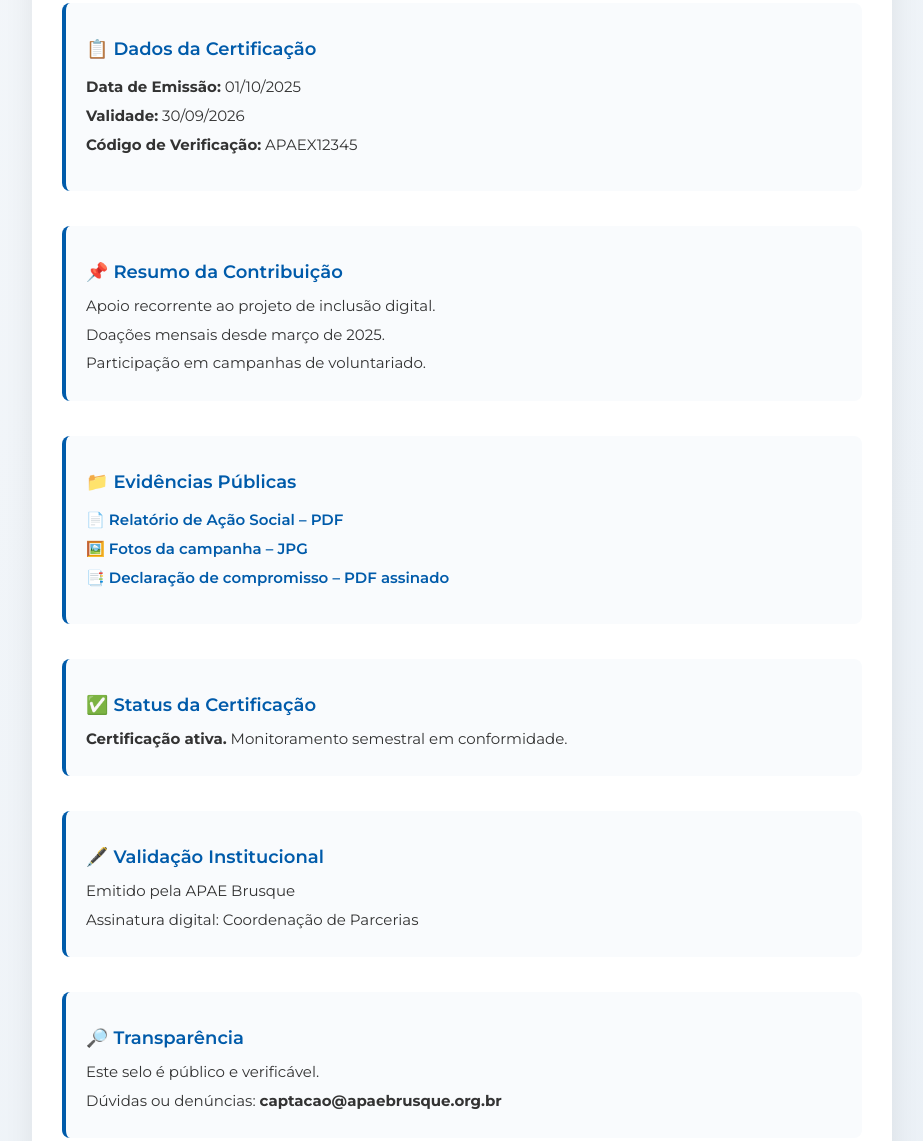
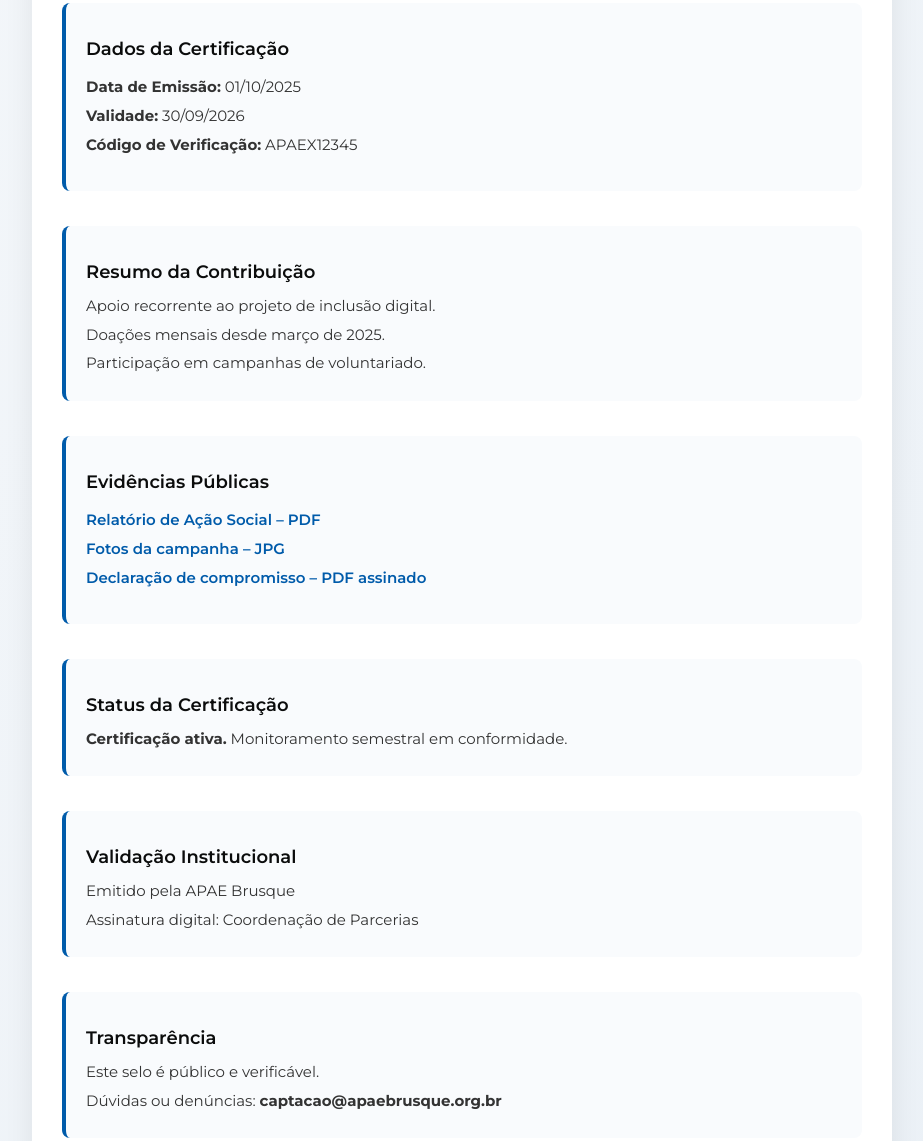
Before and after one commit to lucaspicon/landingpageApae, a plain HTML site: page index.html in a window 1280 px wide. Shown: the part 392-1533 px from the top of the page, without its empty margins (178-1101 px from the left). Drawn offline with Linux system fonts and the light colour scheme.

Commit message:
Remover emojis dos títulos das seções e ajustar cores no cabeçalho e nas seções

```diff
--- a/index.html
+++ b/index.html
@@ -20,7 +20,7 @@
 </header>
 
     <section>
-      <h2>📋 Dados da Certificação</h2>
+      <h2>Dados da Certificação</h2>
       <ul>
         <li><strong>Data de Emissão:</strong> 01/10/2025</li>
         <li><strong>Validade:</strong> 30/09/2026</li>
@@ -29,34 +29,34 @@
     </section>
 
     <section>
-      <h2>📌 Resumo da Contribuição</h2>
+      <h2>Resumo da Contribuição</h2>
       <p>Apoio recorrente ao projeto de inclusão digital.</p>
       <p>Doações mensais desde março de 2025.</p>
       <p>Participação em campanhas de voluntariado.</p>
     </section>
 
     <section>
-      <h2>📁 Evidências Públicas</h2>
+      <h2>Evidências Públicas</h2>
       <ul class="evidence">
-        <li><a href="#">📄 Relatório de Ação Social – PDF</a></li>
-        <li><a href="#">🖼️ Fotos da campanha – JPG</a></li>
-        <li><a href="#">📑 Declaração de compromisso – PDF assinado</a></li>
+        <li><a href="#">Relatório de Ação Social – PDF</a></li>
+        <li><a href="#">Fotos da campanha – JPG</a></li>
+        <li><a href="#">Declaração de compromisso – PDF assinado</a></li>
       </ul>
     </section>
 
     <section>
-      <h2>✅ Status da Certificação</h2>
+      <h2>Status da Certificação</h2>
       <p><strong>Certificação ativa.</strong> Monitoramento semestral em conformidade.</p>
     </section>
 
     <section>
-      <h2>🖋️ Validação Institucional</h2>
+      <h2>Validação Institucional</h2>
       <p>Emitido pela APAE Brusque</p>
       <p>Assinatura digital: Coordenação de Parcerias</p>
     </section>
 
     <section>
-      <h2>🔎 Transparência</h2>
+      <h2>Transparência</h2>
       <p>Este selo é público e verificável.</p>
       <p>Dúvidas ou denúncias: <strong>captacao@apaebrusque.org.br</strong></p>
     </section>
--- a/styles.css
+++ b/styles.css
@@ -33,7 +33,7 @@ body {
 
 header h1 {
   font-size: 26px;
-  color: #005baa;
+  color: #060607;
   margin-bottom: 12px;
   line-height: 1.4;
   text-align: center;
@@ -65,7 +65,7 @@ section {
 
 section h2 {
   font-size: 18px;
-  color: #005baa;
+  color: #0b0c0c;
   margin-bottom: 12px;
   display: flex;
   align-items: center;
```
